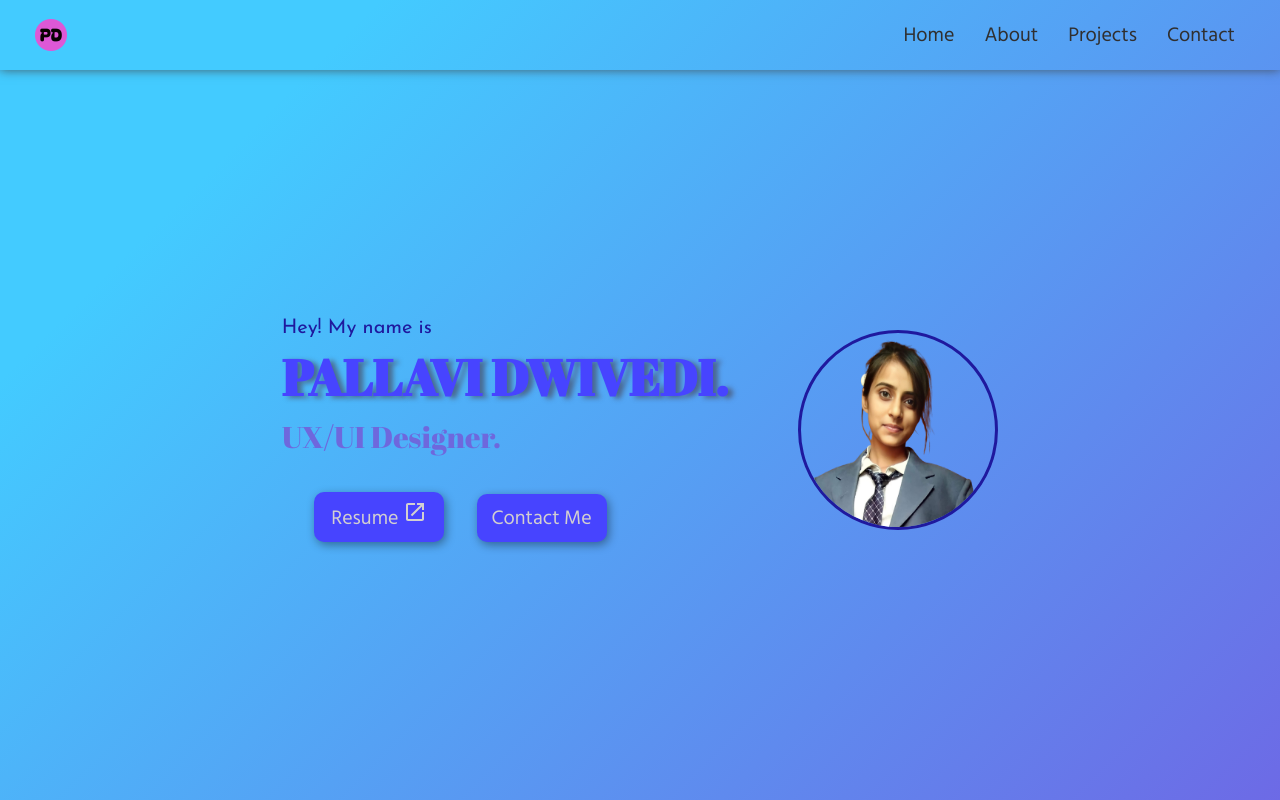
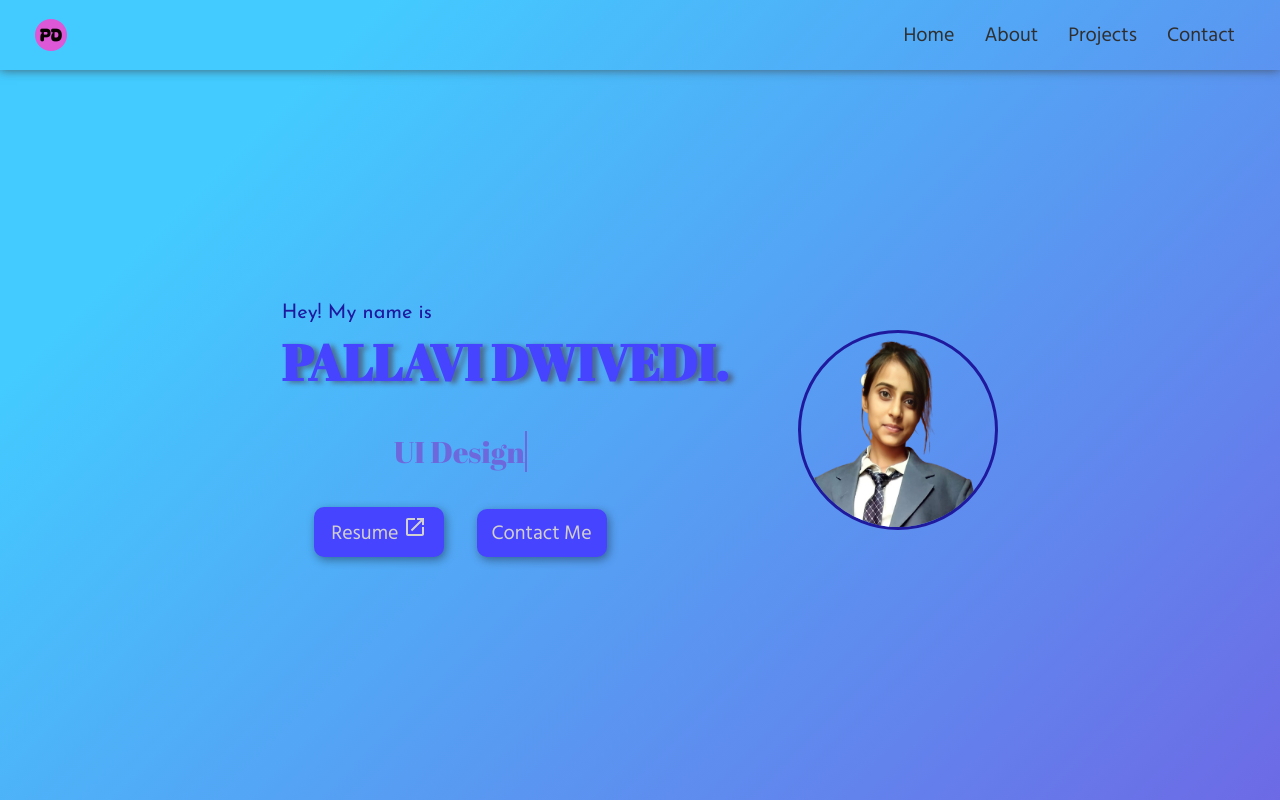
Before and after one commit to pallaviDwivedi1605/Pallavi_Dwivedi, a Next.js app: page / in a window 1280 px wide. Shown: the top 800 px of the page. Built offline with nearby package versions, Linux system fonts and the light colour scheme.

Commit message:
fixed typewritter

```diff
--- a/package.json
+++ b/package.json
@@ -24,7 +24,8 @@
     "react-responsive-carousel": "^3.2.23",
     "react-scroll": "^1.8.9",
     "react-slick": "^0.29.0",
-    "slick-carousel": "^1.8.1"
+    "slick-carousel": "^1.8.1",
+    "typewriter-effect": "^2.20.1"
   },
   "devDependencies": {
     "autoprefixer": "^10.4.14"
--- a/src/components/homeSection/HomeSection.jsx
+++ b/src/components/homeSection/HomeSection.jsx
@@ -1,48 +1,24 @@
-import React, {useEffect,useState} from 'react'
+import React from 'react'
 import styles from "./homeSection.module.css"
 import Image from "next/image";
 import { Abril_Fatface, Josefin_Sans } from "next/font/google";
 import Link from "next/link";
 import LaunchIcon from '@mui/icons-material/Launch';
 import Pallavi from "public/images/Pallavi.png"
+import LetterAnimation from './LetterAnimation';
+
 
 const headingFont = Abril_Fatface({subsets: ['latin'],weight: '400'})
 const pFont = Josefin_Sans({subsets: ['latin'],weight: '400'})
 
 function HomeSection() {
 
-    const roles = ["Front-end Developer.", "UX/UI Designer."];
-    const [currentRoleIndex, setCurrentRoleIndex] = useState(0);
-    const [isWriting, setIsWriting] = useState(true);
-
-    useEffect(() => {
-      const interval = setInterval(() => {
-        setIsWriting(false);
-        setTimeout(() => {
-          setCurrentRoleIndex((prevIndex) => (prevIndex + 1) % roles.length);
-          setIsWriting(true);
-        }, 1000);
-      }, 4000);
-
-      return () => clearInterval(interval);
-      // eslint-disable-next-line react-hooks/exhaustive-deps
-    }, []);
-
-
   return (
     <div className={styles.container}>
           <div className={styles.heading}>
             <p className={pFont.className}>Hey! My name is</p>
             <h1 className={headingFont.className}>PALLAVI DWIVEDI.</h1>
-            {isWriting ? (
-              <h3 className={`${headingFont.className} ${styles.letter_animation}`}>
-                <span>{roles[currentRoleIndex]}</span>
-              </h3>
-            ) : (
-              <h3 className={`${headingFont.className} ${styles.letter_erase_animation}`}>
-                <span>{roles[currentRoleIndex]}</span>
-              </h3>
-            )}
+            <LetterAnimation />
             <div>
               <Link className={styles.btn}   href="/PALLAVI_DWIVEDI.pdf"
               alt="alt text"
--- /dev/null
+++ b/src/components/homeSection/LetterAnimation.jsx
@@ -0,0 +1,46 @@
+import React, { useState, useEffect } from 'react';
+import styles from './letterAnimation.module.css';
+import { Abril_Fatface, Josefin_Sans } from "next/font/google";
+
+
+const headingFont = Abril_Fatface({subsets: ['latin'],weight: '400'})
+const LetterAnimation = () => {
+    const strings = ["Web Developer.","UI Designer."];
+    const [currentIndex, setCurrentIndex] = useState(0);
+    const [currentText, setCurrentText] = useState('');
+    const [isTypingComplete, setIsTypingComplete] = useState(false);
+
+    useEffect(() => {
+      const intervalId = setInterval(() => {
+        if (!isTypingComplete) {
+          if (currentText.length < strings[currentIndex].length) {
+            setCurrentText((prevText) => prevText + strings[currentIndex][currentText.length]);
+          } else {
+            setIsTypingComplete(true);
+          }
+        } else {
+          if (currentText.length > 0) {
+            setCurrentText((prevText) => prevText.slice(0, -1));
+          } else {
+            setIsTypingComplete(false);
+            setCurrentIndex((prevIndex) => (prevIndex + 1) % strings.length);
+          }
+        }
+      }, 150); // Adjust the interval time (in milliseconds) for typing speed
+
+      return () => {
+        clearInterval(intervalId);
+      };
+    }, [currentIndex, currentText, isTypingComplete]);
+
+    return (
+      <div className={styles.container}>
+        <p className={`${headingFont.className} ${styles.text}`}>
+            {/* <span style={{color: "#6e68dd", fontSize: "20px"}}>I'm a </span> */}
+            {currentText}
+        </p>
+      </div>
+    );
+  };
+
+export default LetterAnimation;
--- a/src/components/homeSection/homeSection.module.css
+++ b/src/components/homeSection/homeSection.module.css
@@ -26,10 +26,10 @@ font-size: 50px;
 font-weight: bolder;
 text-shadow: 5px 2px 5px rgba(71, 70, 90, 0.65);}
 
-.heading h3{
+/* .heading h3{
 color: #6e68dd;
 font-size: 30px;
-}
+} */
 
 .container .image{
 border: 3px solid #1f199e;
@@ -43,45 +43,6 @@ justify-content: space-evenly;
 width: 80%;
 margin-top: 30px;
 }
-
-@keyframes letterWrite {
-0% {
-    width: 0;
-}
-50% {
-    width: 100%;
-}
-100% {
-    width: 0;
-}
-}
-
-@keyframes letterErase {
-0% {
-    width: 100%;
-}
-50% {
-    width: 0;
-}
-100% {
-    width: 0;
-}
-}
-
-.letter_animation {
-animation: letterWrite 2s linear infinite;
-overflow: hidden;
-white-space: nowrap;
-display: inline-block;
-}
-
-.letter_erase_animation {
-animation: letterErase 2s linear infinite;
-overflow: hidden;
-white-space: nowrap;
-display: inline-block;
-}
-
 
 .btn{
 background-color: #4744FF;
--- /dev/null
+++ b/src/components/homeSection/letterAnimation.module.css
@@ -0,0 +1,25 @@
+/* TypewriterAnimation.css */
+
+@keyframes typing {
+    from {
+      width: 0;
+    }
+  }
+
+  .container .text {
+      color: #6e68dd;
+      font-size: 30px;
+      border-right: 2px solid #6e68dd; /* This will create a cursor effect */
+      white-space: nowrap;
+      overflow: hidden;
+      animation: typing 1s steps(40, end), blink-caret 0.5s step-end infinite;
+  }
+
+  @keyframes blink-caret {
+    from, to {
+      border-color: transparent;
+    }
+    50% {
+      border-color: #6e68dd;
+    }
+  }
```
Also changed, not shown: 1 other file (tests, documents, lock files or other folders).
